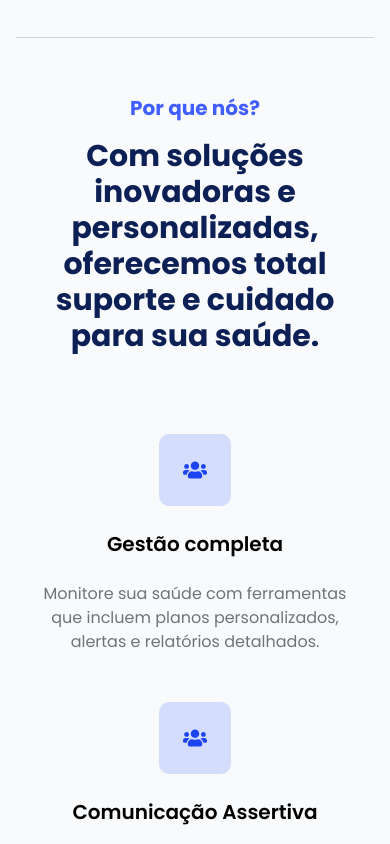
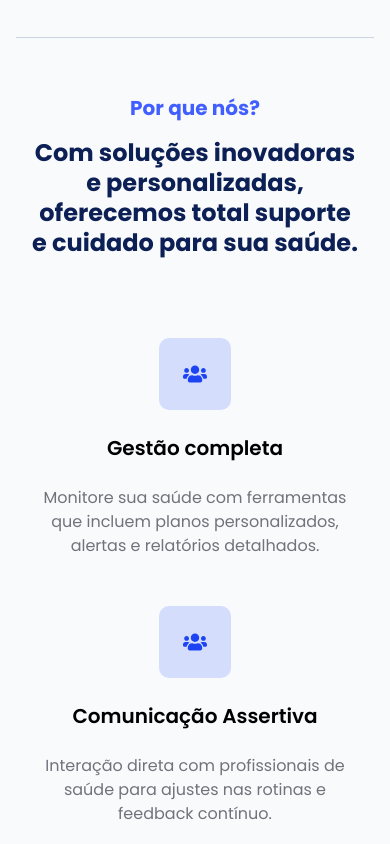
Before and after one commit to httpsyan/cuidaum-website, a Next.js app: page / in a window 390 px wide. Shown: the part 1020-1864 px from the top of the page. Built offline with nearby package versions, Linux system fonts and the light colour scheme.

Commit message:
refactor: improve WhyUs component responsive layout and spacing

```diff
--- a/src/components/why-us/why-us.tsx
+++ b/src/components/why-us/why-us.tsx
@@ -5,12 +5,13 @@ export const WhyUs = () => {
     <section className="container px-4 mx-auto">
       <div className="flex flex-col items-center justify-center text-center">
         <h2 className="font-bold text-xl text-[#415EFF] mb-4">Por que nós?</h2>
-        <p className="font-bold text-3xl md:text-4xl text-[#0D2056] max-w-4xl mb-20">
+        <p className="font-bold text-2xl sm:text-3xl md:text-4xl text-[#0D2056] text-center text-balance leading-tight mb-20">
           Com soluções inovadoras e personalizadas, oferecemos total suporte e
           cuidado para sua saúde.
         </p>
+      </div>
 
-        <div className="grid grid-cols-1 md:grid-cols-3 gap-12 md:gap-16">
+      <div className="flex flex-col gap-12 lg:flex-row lg:gap-0 items-center justify-between text-center ">
         <article className="flex flex-col items-center space-y-6">
           <div
             className="bg-[#D5DDFC] rounded-[10px] p-6 flex items-center justify-center"
@@ -19,9 +20,7 @@ export const WhyUs = () => {
             <FaUsers color="#1C44F2" size={24} />
           </div>
 
-            <h3 className="text-black text-xl font-semibold">
-              Gestão completa
-            </h3>
+          <h3 className="text-black text-xl font-semibold">Gestão completa</h3>
           <p className="text-[#72727B] text-base max-w-xs">
             Monitore sua saúde com ferramentas que incluem planos
             personalizados, alertas e relatórios detalhados.
@@ -40,8 +39,8 @@ export const WhyUs = () => {
             Comunicação Assertiva
           </h3>
           <p className="text-[#72727B] text-base max-w-xs">
-              Interação direta com profissionais de saúde para ajustes nas
-              rotinas e feedback contínuo.
+            Interação direta com profissionais de saúde para ajustes nas rotinas
+            e feedback contínuo.
           </p>
         </article>
 
@@ -62,7 +61,6 @@ export const WhyUs = () => {
           </p>
         </article>
       </div>
-      </div>
     </section>
   );
 };
```
Lines whose indentation alone changed are shown as unchanged.
